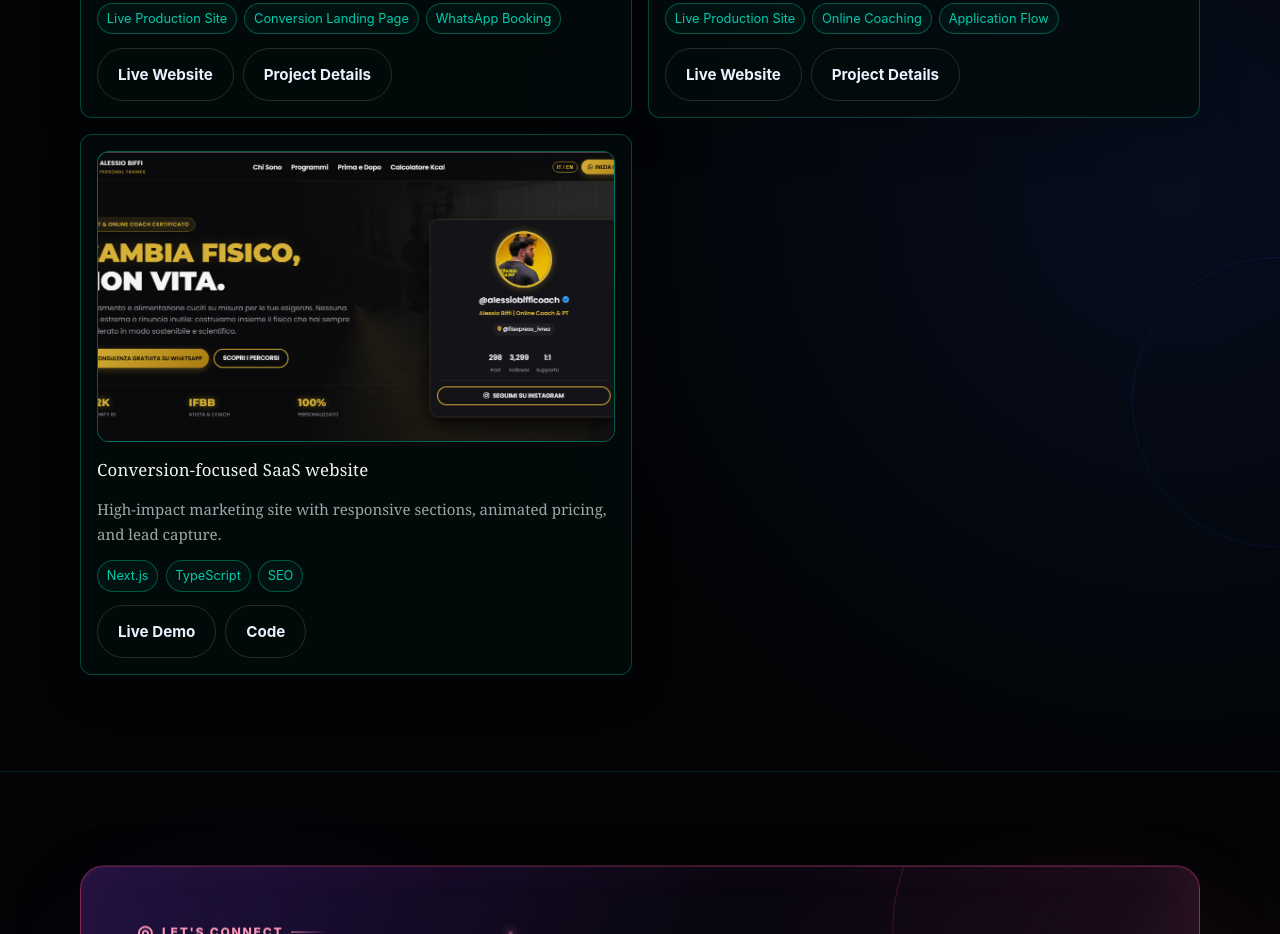
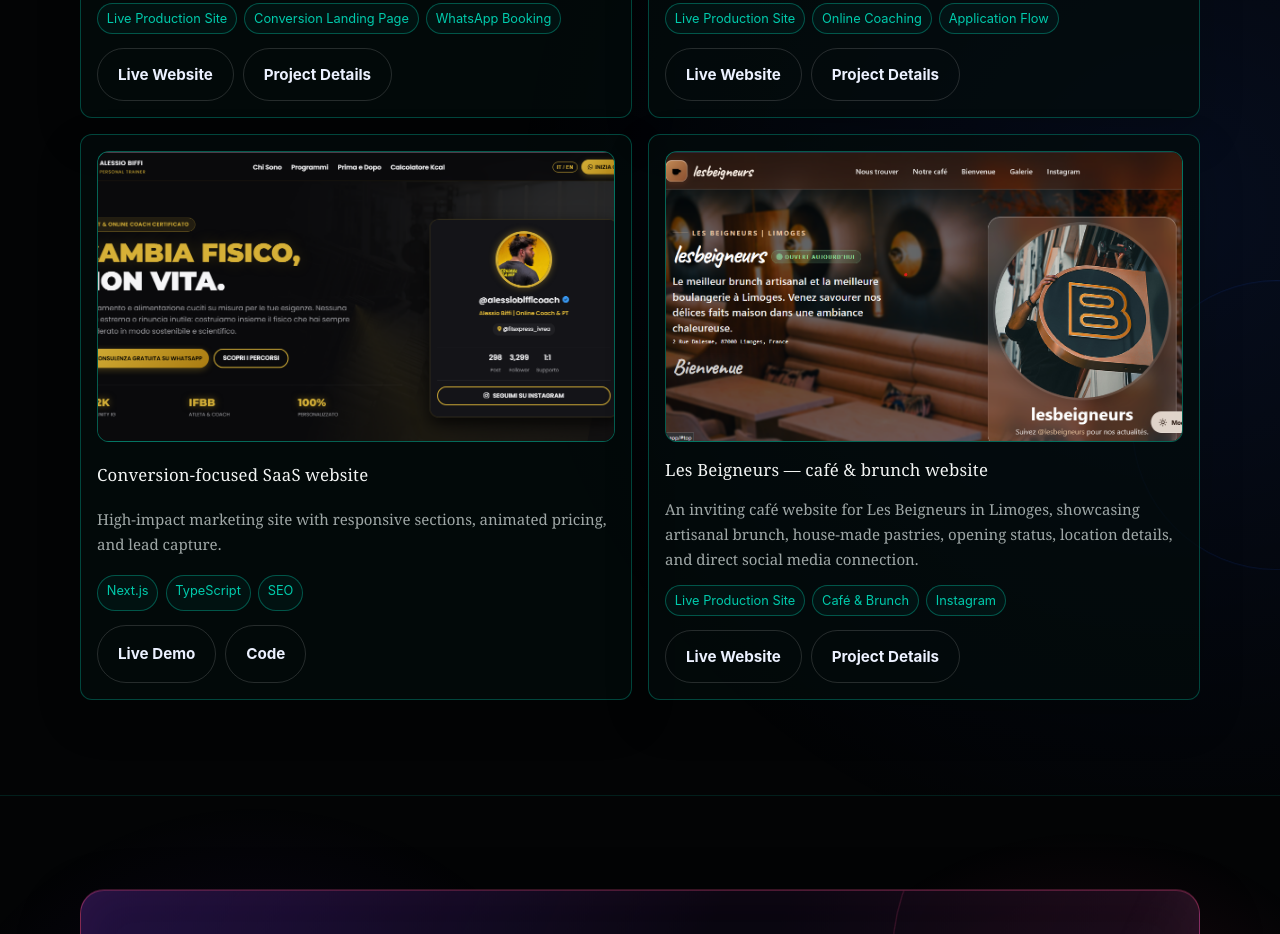
Before and after one commit to ghero0201-blip/portfolio_for_work-1.0.2, a plain HTML site: page index.html in a window 1280 px wide. Shown: the part 4292-5226 px from the top of the page. Drawn offline with Linux system fonts and the light colour scheme.

Commit message:
update portfolio

```diff
--- a/index.html
+++ b/index.html
@@ -1422,6 +1422,7 @@
     #projects .project-card:nth-child(5) { animation-delay: 0.32s; }
     #projects .project-card:nth-child(6) { animation-delay: 0.4s; }
     #projects .project-card:nth-child(7) { animation-delay: 0.48s; }
+    #projects .project-card:nth-child(8) { animation-delay: 0.56s; }
 
     #projects .project-card::after {
       content: "";
@@ -1432,6 +1433,7 @@
       background: linear-gradient(125deg, transparent 20%, rgba(0, 229, 193, 0.8), transparent 55%);
       -webkit-mask: linear-gradient(#000 0 0) content-box, linear-gradient(#000 0 0);
       -webkit-mask-composite: xor;
+      mask: linear-gradient(#000 0 0) content-box, linear-gradient(#000 0 0);
       mask-composite: exclude;
       opacity: 0;
       transform: rotate(12deg) translateX(-45%);
@@ -2481,6 +2483,26 @@
             </div>
           </article>
 
+          <article class="project-card fade-up show" data-category="fullstack" style="display: grid;">
+            <div class="project-thumb">
+              <img class="project-thumb-image" src="les-beigneurs.png" alt="Les Beigneurs café website preview">
+            </div>
+            <h3>Les Beigneurs — café &amp; brunch website</h3>
+            <p>
+              An inviting café website for Les Beigneurs in Limoges, showcasing artisanal brunch,
+              house-made pastries, opening status, location details, and direct social media connection.
+            </p>
+            <div class="meta">
+              <span>Live Production Site</span>
+              <span>Café &amp; Brunch</span>
+              <span>Instagram</span>
+            </div>
+            <div class="project-actions">
+              <a class="btn btn-ghost" href="https://lesbeigneurs.vercel.app/" target="_blank" rel="noreferrer" aria-label="View Les Beigneurs live website">Live Website</a>
+              <a class="btn btn-ghost" href="#contact" aria-label="Request information about the Les Beigneurs project">Project Details</a>
+            </div>
+          </article>
+
         </div>
       </div>
     </section>
```
Also changed, not shown: les-beigneurs.png (added).
